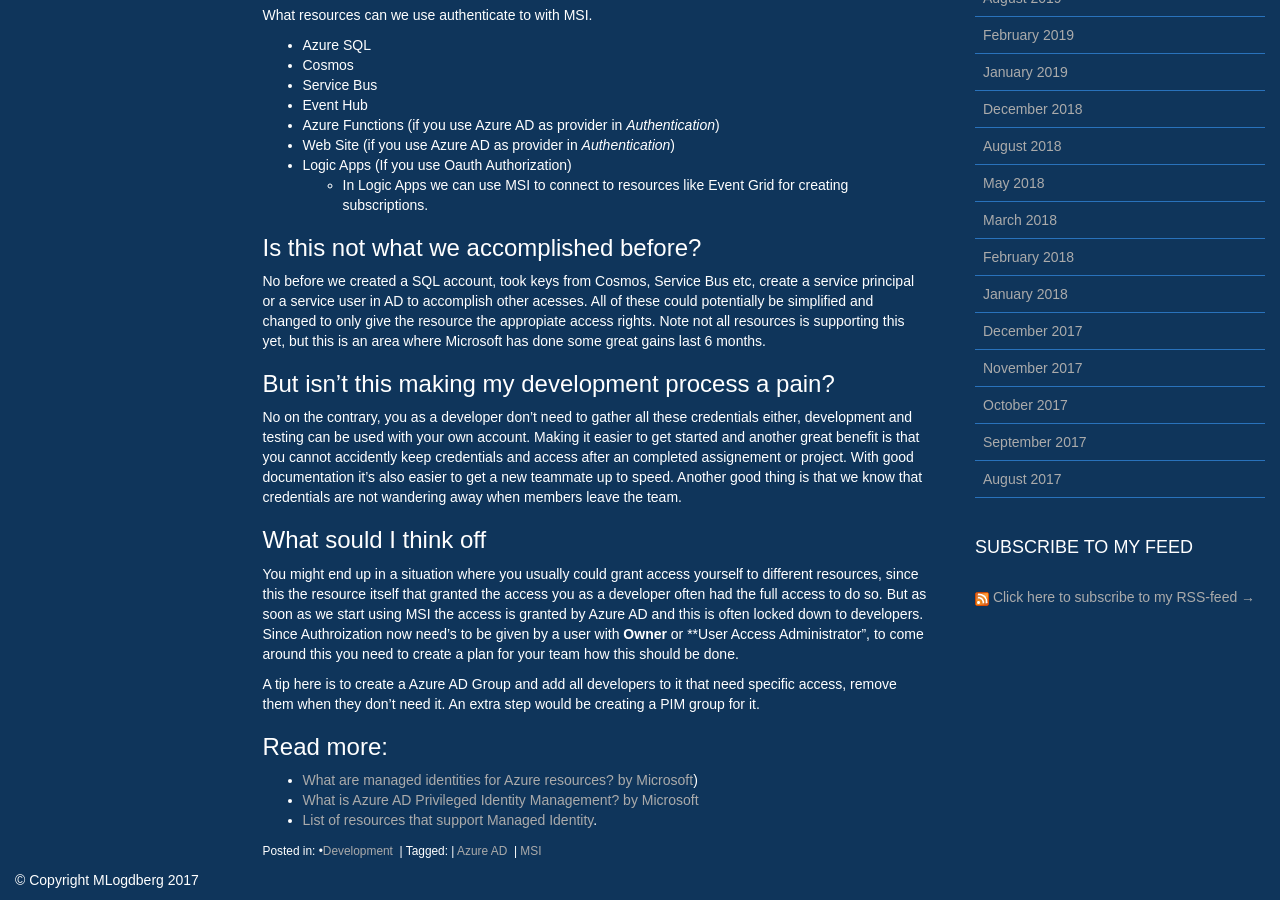
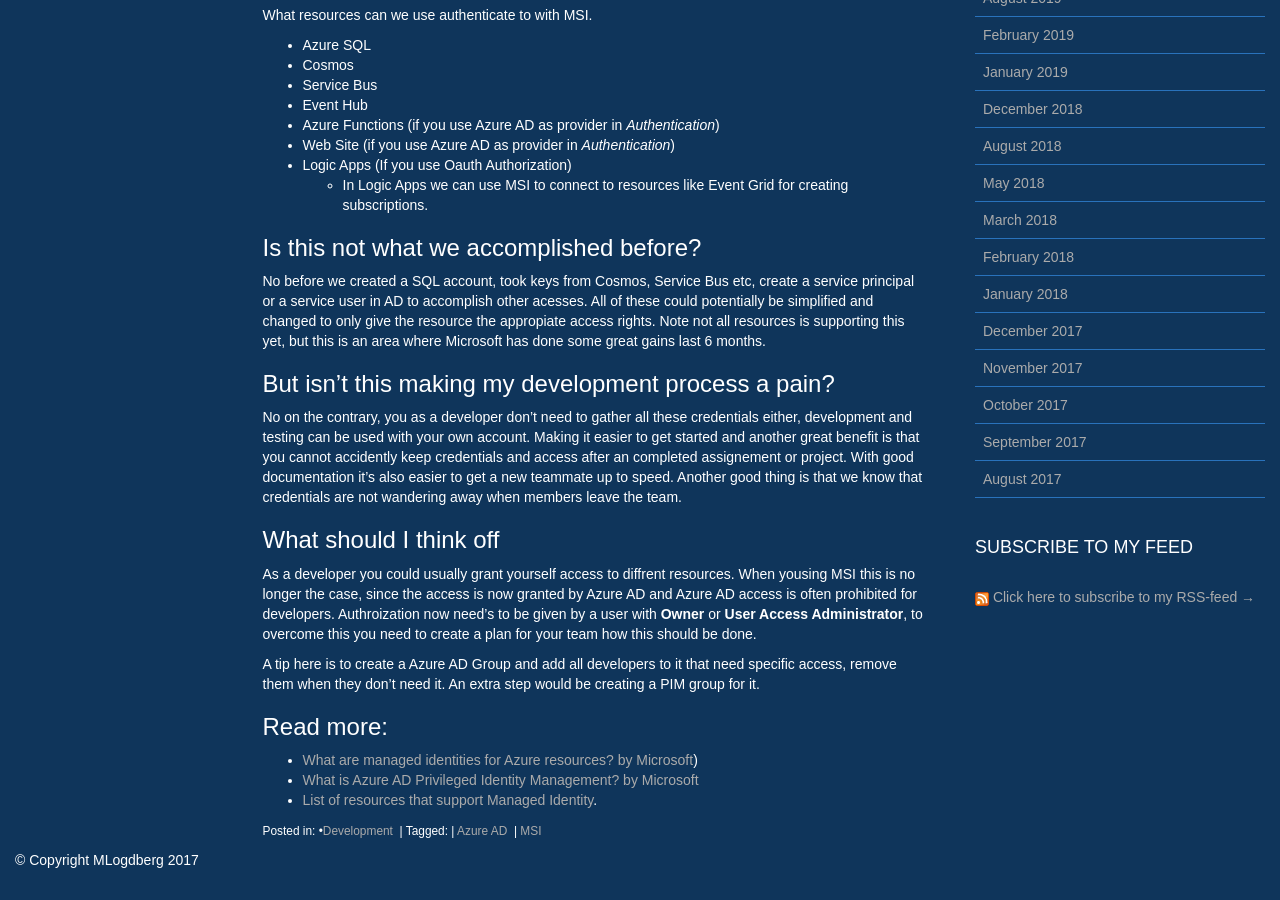
Before and after one commit to MLogdberg/mlogdberg.github.io, a Jekyll site: the page built from _posts/2022-01-24-MSI what and why.md, in a window 1280 px wide and 900 px high, scrolled down 871 px. Built offline with Jekyll 4.4.1, drawn with Linux system fonts in a browser that asks for light colours; nearby versions of some CDN libraries; some web fonts are replaced; comment, search, counter and statistics services are not loaded.

Commit message:
updated with new text

```diff
--- a/_posts/2022-01-24-MSI what and why.md
+++ b/_posts/2022-01-24-MSI what and why.md
@@ -43,8 +43,9 @@
 ### But isn't this making my development process a pain?
 No on the contrary, you as a developer don't need to gather all these credentials either, development and testing can be used with your own account. Making it easier to get started and another great benefit is that you cannot accidently keep credentials and access after an completed assignement or project. With good documentation it's also easier to get a new teammate up to speed. Another good thing is that we know that credentials are not wandering away when members leave the team.
 
-### What sould I think off
-You might end up in a situation where you usually could grant access yourself to different resources, since this the resource itself that granted the access you as a developer often had the full access to do so. But as soon as we start using MSI the access is granted by Azure AD and this is often locked down to developers. Since Authroization now need's to be given by a user with **Owner** or **User Access Administrator", to come around this you need to create a plan for your team how this should be done.
+### What should I think off
+As a developer you could usually grant yourself access to diffrent resources. When yousing MSI this is no longer the case, since the access is now granted by Azure AD and Azure AD access is often prohibited for developers.
+Authroization now need's to be given by a user with **Owner** or **User Access Administrator**, to overcome this you need to create a plan for your team how this should be done.
 
 
 A tip here is to create a Azure AD Group and add all developers to it that need specific access, remove them when they don't need it. An extra step would be creating a PIM group for it.
```
